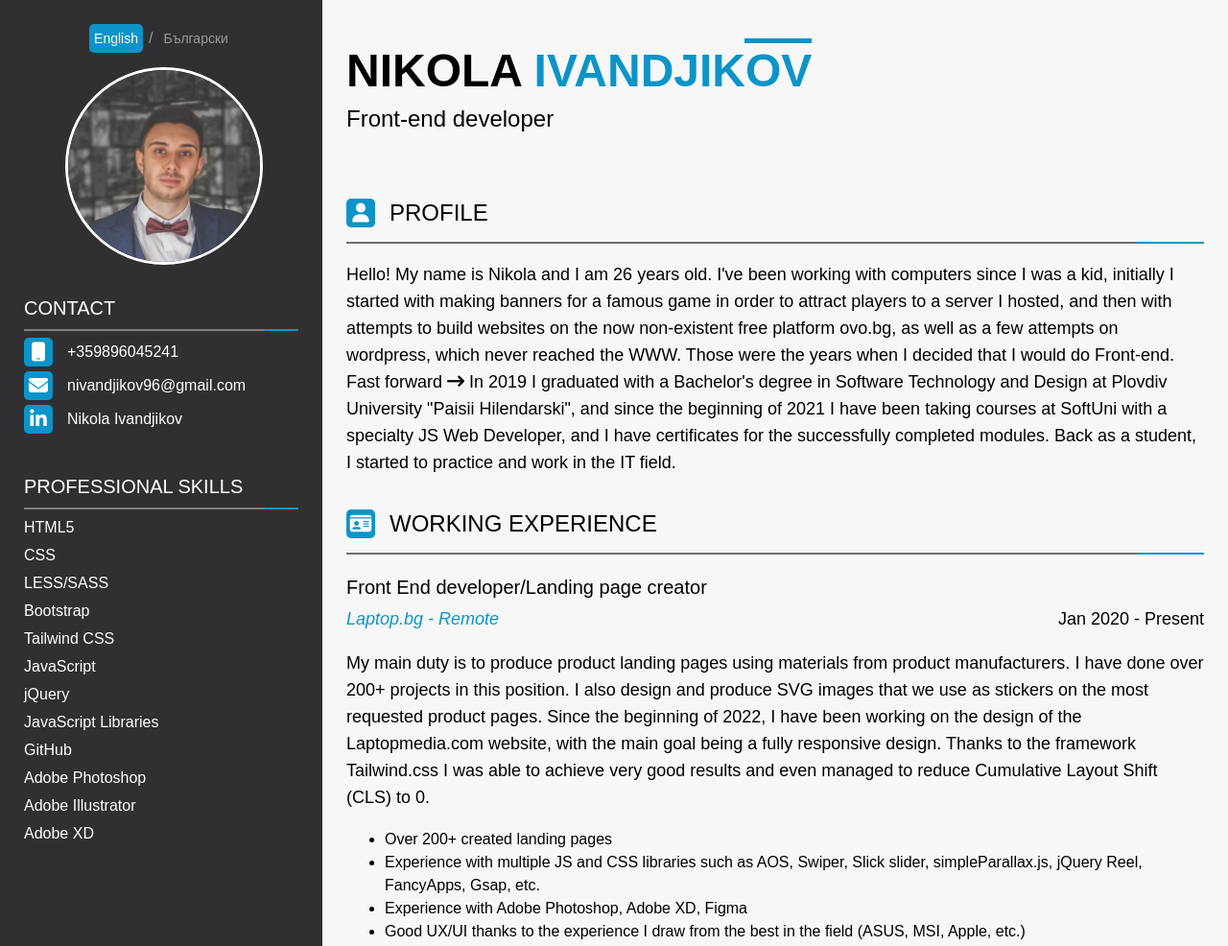
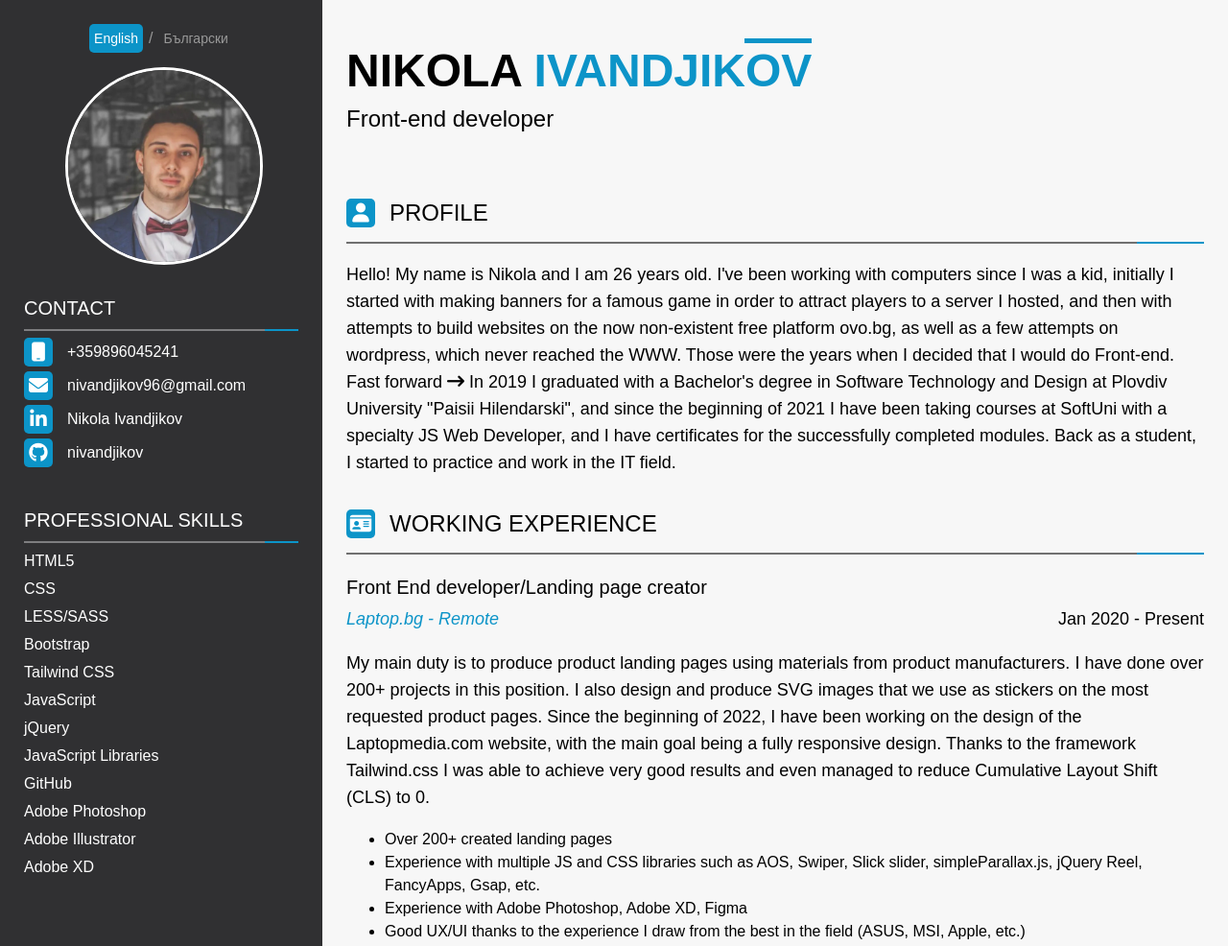
Before and after one commit to nivandjikov/Nikola-CV, a plain HTML site: page index.html in a window 1280 px wide. Shown: the top 986 px of the page at 96% size. Drawn offline with nearby package versions, Linux system fonts and the light colour scheme.

Commit message:
Adding github link
Adding link to my github profile, where i wil upload some little projects to show my work

```diff
--- a/index.html
+++ b/index.html
@@ -57,6 +57,8 @@
                     <a href="mailto:nivandjikov96@gmail.com" class="contact text-base"><i class="fa-solid fa-envelope text-xl"></i> nivandjikov96@gmail.com</a>
                     <!-- <a href="nivandjikov.com" target="_blank" class="contact text-base"><i class="fa-solid fa-house text-xl"></i></i> ivandjikov.com</a> -->
                     <a href="https://www.linkedin.com/in/nikola-ivandjikov/" target="_blank" class="contact text-base"><i class="fa-brands fa-linkedin-in text-xl"></i> Nikola Ivandjikov</a>
+                    <a href="https://github.com/nivandjikov" target="_blank" class="contact text-base"><i class="fa-brands fa-github text-xl"></i> nivandjikov</a>
+
                 </div>
                 <div class="cv-skill">
                     <h2 class="text-xl lang-en">Professional Skills</h2>
```
